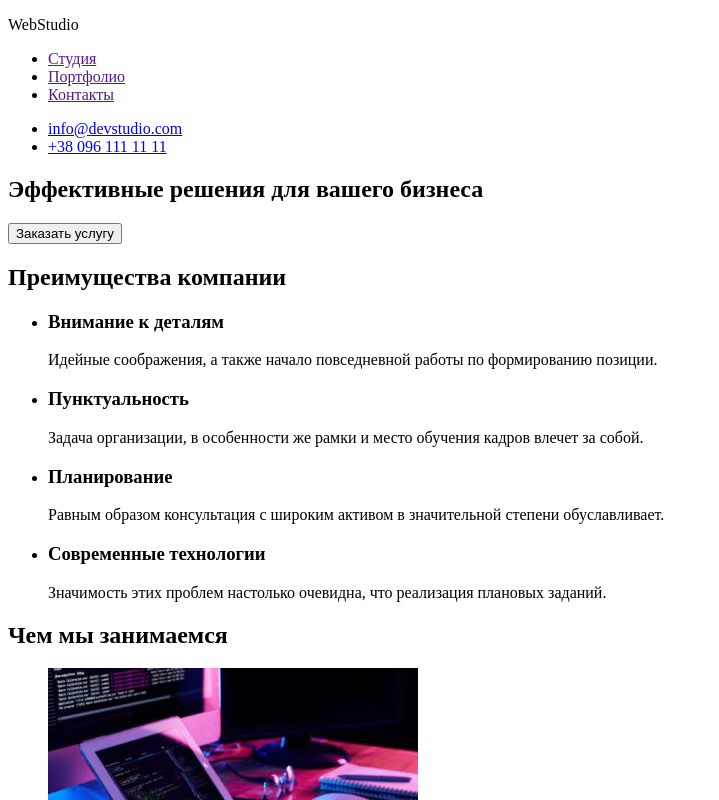
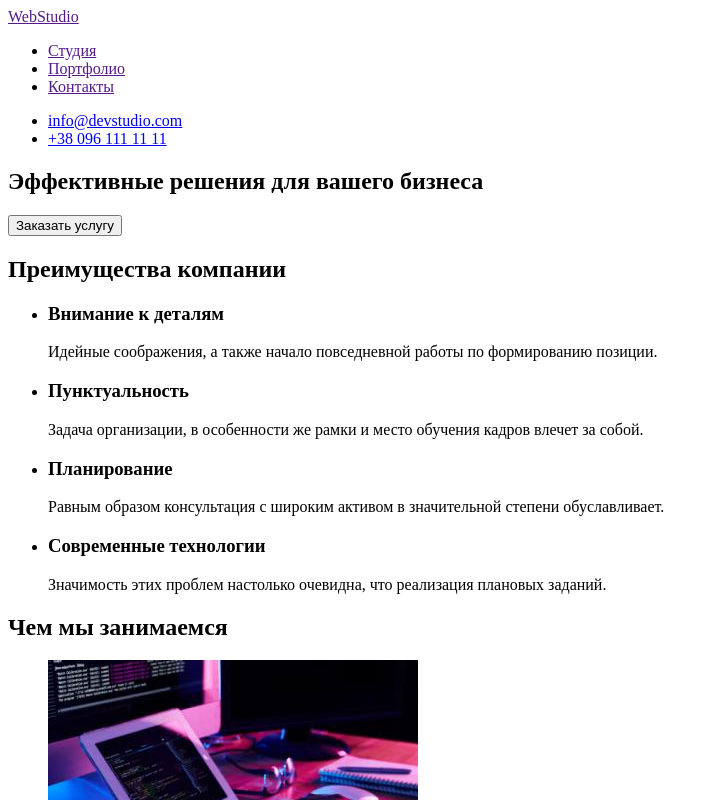
Before and after one commit to Popeye80/goit-markup-hw-01, a plain HTML site: page index.html in a window 1280 px wide. Shown: the top 800 px of the page, without its empty margins (0-719 px from the left). Drawn offline with Linux system fonts and the light colour scheme.

Commit message:
правка 2

```diff
--- a/index.html
+++ b/index.html
@@ -10,7 +10,7 @@
 <body>
   <header>
     <nav>
-      <p>WebStudio</p>
+      <a href="">WebStudio</a>
       <ul>
         <li> <a href="">Студия</a></li>
         <li> <a href="">Портфолио</a></li>
@@ -94,7 +94,7 @@
     </section>
   </main>
   <footer>
-      <p>WebStudio</p>
+      <a href="">WebStudio</a>
 <address>
   <a href="">г. Киев, пр-т Леси Украинки, 26</a>
   <a href="mailto:info@example.com">info@example.com</a>
```
